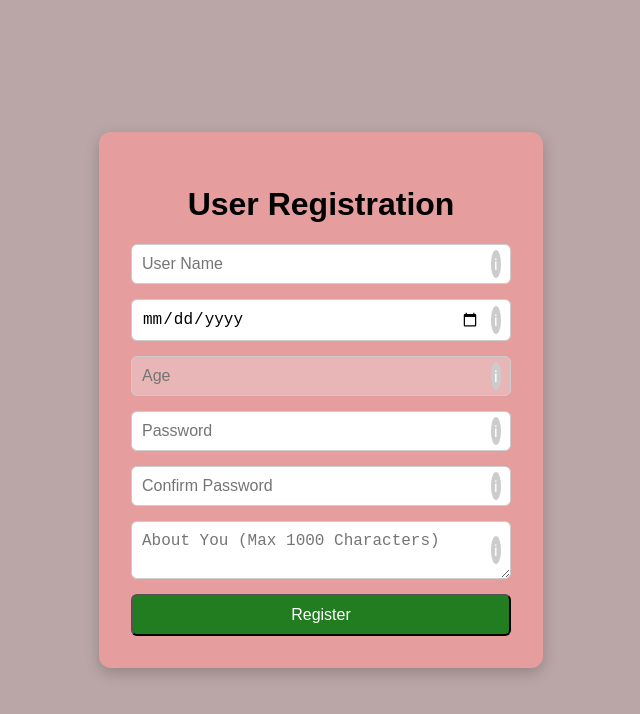
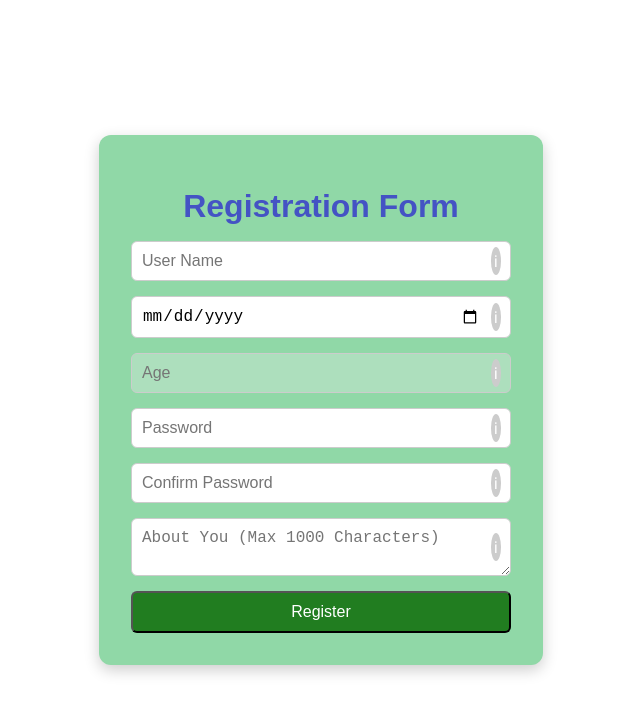
Before and after one commit to tharaneeshraj/register-frontend, a React (Create React App) app: page / in a window 1280 px wide. Shown: the top 714 px of the page, without its empty margins (319-959 px from the left). Built offline with nearby package versions, Linux system fonts and the light colour scheme.

Commit message:
css updated

```diff
--- a/src/Components/register.css
+++ b/src/Components/register.css
@@ -1,6 +1,6 @@
 body {
     font-family: Arial, sans-serif;
-    background: rgb(186, 166, 166);
+    background: white;
     display: flex;
     justify-content: center;
     align-items: center;
@@ -9,7 +9,7 @@ body {
   }
 
   .container {
-    background: rgb(229, 157, 157);
+    background:rgb(144, 216, 167);
     padding: 2rem;
     border-radius: 12px;
     box-shadow: 0 5px 15px rgba(0, 0, 0, 0.2);
@@ -17,9 +17,8 @@ body {
     text-align: center;
   }
 
-  h2 {
-    color: #333;
-    font-weight: 500;
+  h1 {
+    color: #4453c4;
     margin-bottom: 1rem;
   }
 
@@ -66,18 +65,6 @@ body {
     cursor: pointer;
   }
 
-  button:hover {
-    background: #5567d4;
-    transform: translateY(-2px);
-    box-shadow: 0 6px 12px rgba(77, 98, 168, 0.5);
-  }
-
-  button:active {
-    transform: scale(0.95);
-    box-shadow: 0 2px 6px rgba(65, 118, 197, 0.4);
-  }
-
-
   .error {
     color: red;
     font-size: 0.9rem;
--- a/src/Components/register.js
+++ b/src/Components/register.js
@@ -27,10 +27,10 @@ const Register = (props) => {
     } else if (name === "dob") {
       const age = moment().diff(moment(value), 'years');
       if (age < 0 || age > 120) errorMsg = "Invalid age range.";
-    } else if (name === "password" && !/^(?=.*[A-Za-z])(?=.*\d)(?=.*[@$!%*?&])[A-Za-z\d@$!%*?&]{8,}$/.test(value)) {
-      errorMsg = "Password must be 8+ chars with letters, numbers, and special characters.";
+    } else if (name === "password" && !/^(?=.*[A-Za-z])(?=.*\d)(?=.*[@$!%*?&])[A-Za-z\d@$!%*?&]{8,}$/) {
+      errorMsg = "Enter the Valid Password";
     } else if (name === "cpswd" && value !== user.password) {
-      errorMsg = "Passwords do not match.";
+      errorMsg = "Re-enter Password";
     } else if (name === "about" && value.length > 1000) {
       errorMsg = "Must be less than 1000 characters.";
     }
@@ -69,23 +69,17 @@ const Register = (props) => {
 
     setErrors(validationErrors);
 
-
-    if (Object.keys(validationErrors).length > 0) {
-      alert("Please enter all fields with correct credentials.");
-      return;
-    }
-
     console.log("Form submitted:", user);
   };
 
   return (
     <div className="container">
         <center>
-      <h1>User Registration</h1>
+      <h1>Registration Form</h1>
       <form onSubmit={handleRegister}>
         <div className="input-container">
           <input type="text" name="name" placeholder="User Name" value={user.name} onChange={handleChange} required disabled={!isNewUser ? "disabled" : ""} />
-          <span className="info-icon" title="Username can't be changed after registration. It must contain at least 5 characters">ℹ</span>
+          <span className="info-icon" title="It must contain at least 5 characters">ℹ</span>
         </div>
         {errors.name && <span className="error">{errors.name}</span>}
 
```
